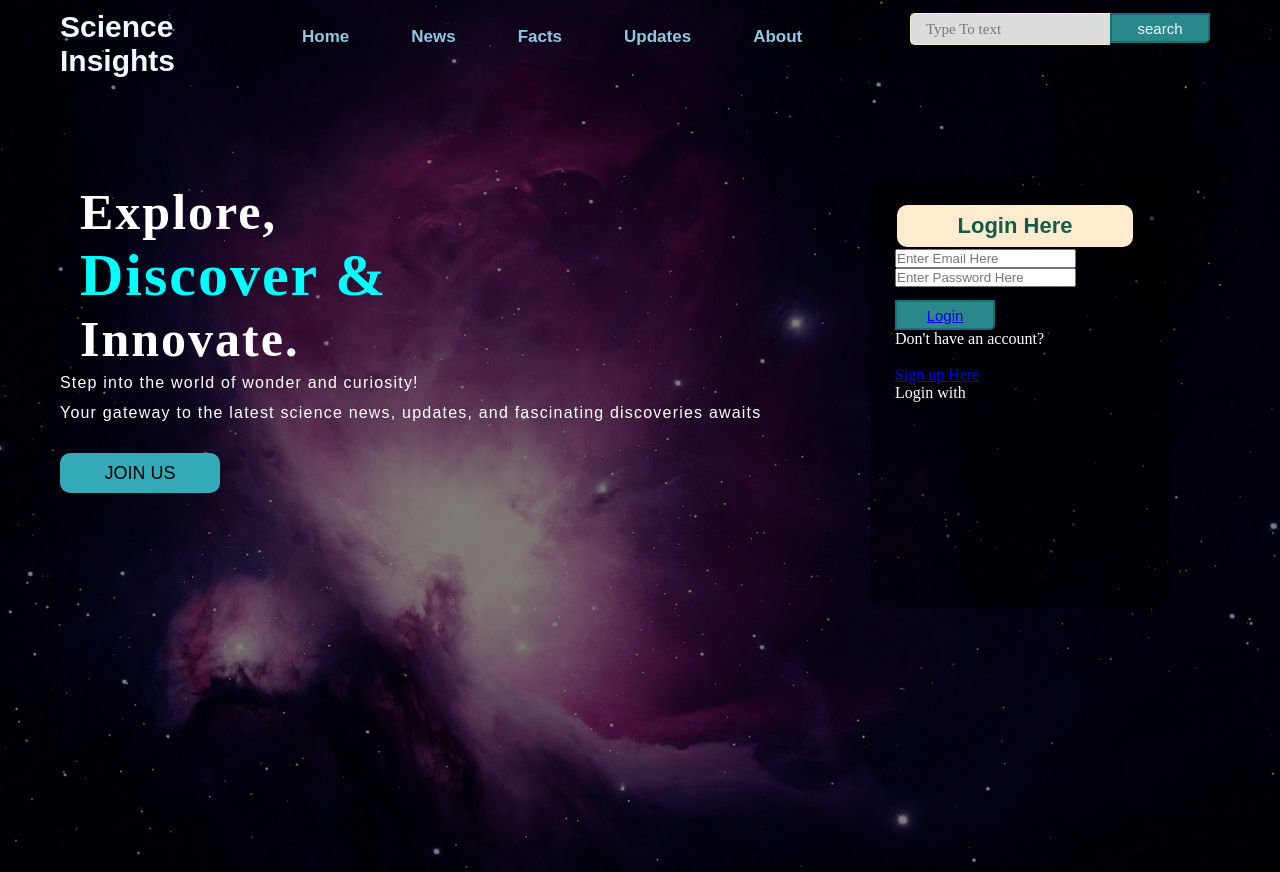
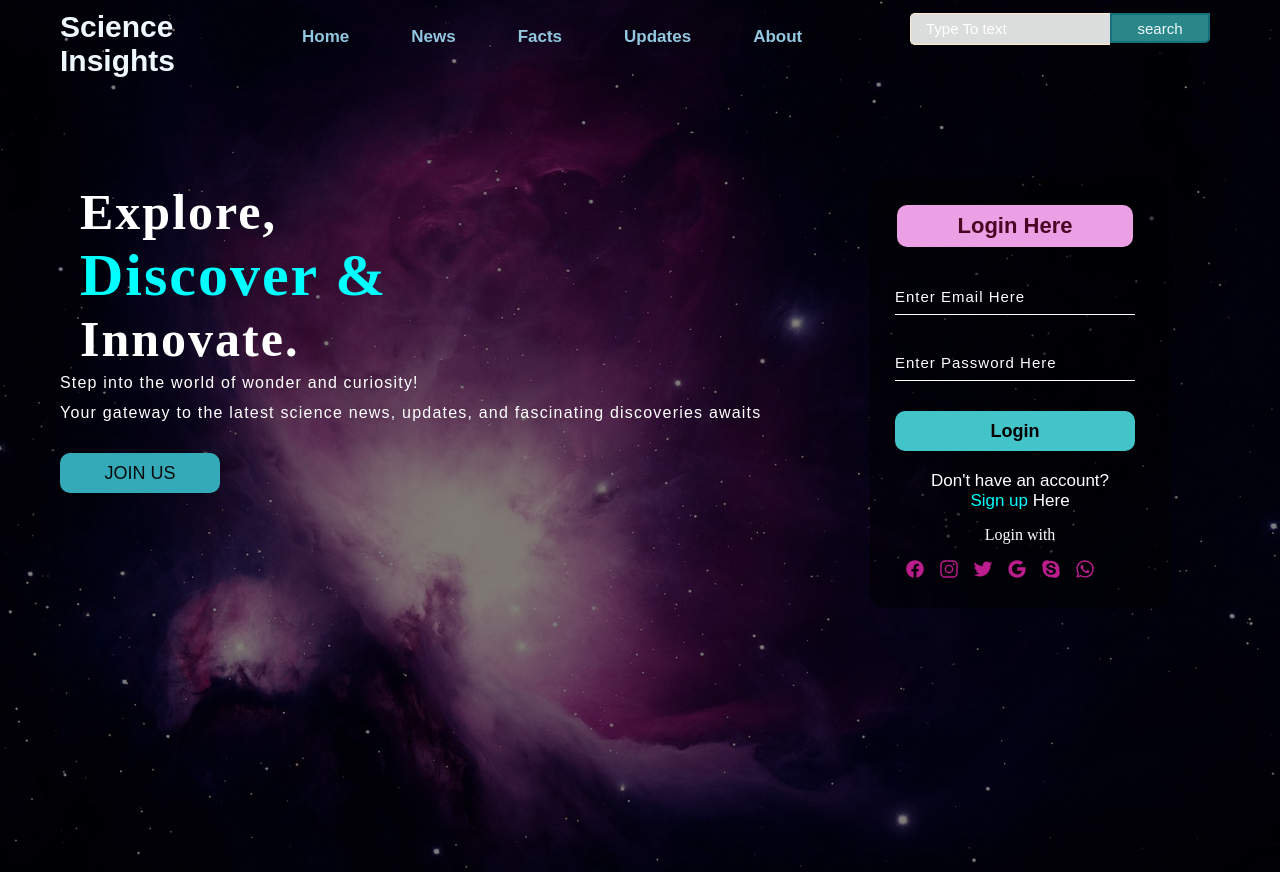
Before and after one commit to ruchira-2001/Scienceinsights, a plain HTML site: page scienceinsights_main.html in a window 1280 px wide. Drawn offline with nearby package versions, Linux system fonts and the light colour scheme.

Commit message:
new update
13th April 2024, 1.54am

```diff
--- a/scienceinsights_main.html
+++ b/scienceinsights_main.html
@@ -39,13 +39,25 @@
                   <h2>Login Here</h2>
                   <input type="email" name="email" placeholder="Enter Email Here">
                   <input type="password" name="" placeholder="Enter Password Here">
-                  <button class="btn"><a href="#">Login</a></button>
+                  <button class="btnn"><a href="#">Login</a></button>
 
-                  <p class="link">Don't have an account?</p><br>
-                  <a href="#">Sign up Here</a>
+                  <p class="link">Don't have an account?<br>
+                  <a href="#">Sign up</a> Here</a></p>
                   <p class="liw">Login with</p>
+
+                  <div class="icon">
+
+                    <a href="#"><ion-icon name="logo-facebook"></ion-icon></a>
+                    <a href="#"><ion-icon name="logo-instagram"></ion-icon></a>
+                    <a href="#"><ion-icon name="logo-twitter"></ion-icon></a>
+                    <a href="#"><ion-icon name="logo-google"></ion-icon></a>
+                    <a href="#"><ion-icon name="logo-skype"></ion-icon></a>
+                    <a href="#"><ion-icon name="logo-whatsapp"></ion-icon></a>
+                  </div>
             </div>
           </div>
     </div>
+
+<script src="https://unpkg.com/ionicons@5.4.0/dist/ionicons.js"></script>
 </body>
 </html>
--- a/style.css
+++ b/style.css
@@ -147,7 +147,7 @@ ul li a:hover{
 
 .content .cn a{
       text-decoration: none;
-      color: black;
+      color: rgb(7, 11, 12);
       transition: .3s ease;
 }
 
@@ -163,7 +163,7 @@ ul li a:hover{
 .form{
      width: 250px;
      height: 380px;
-     background: linear-gradient(to top,  rgba(0,0,0,0.5)50%,  rgba(0,0,0,0.5)50%);
+     background: linear-gradient(to top,  rgba(0, 0, 0, 0.5)50%,  rgba(0,0,0,0.5)50%);
      position: absolute;
      left: 830px;
      top: -5px;
@@ -175,10 +175,94 @@ ul li a:hover{
       width: 220px;
       font-family: sans-serif;
       text-align: center;
-      color: rgb(19, 92, 76);
+      color: rgb(70, 6, 36);
       font-size: 22px;
-      background-color: blanchedalmond;
+      background-color: rgb(235, 159, 228);
       border-radius: 10px;
       margin: 2px;
       padding: 8px;
 }
+
+.form input{
+      width: 240px;
+      height: 35px;
+      background: transparent;
+      border-bottom: 1px solid white;
+      border-top: none;
+      border-right: none;
+      border-left: none;
+      color: white;
+      font-size: 15px;
+      letter-spacing: 1px;
+      margin-top: 30px;
+      font-family: sans-serif;
+}
+
+.form input :focus{
+      outline: none;
+}
+
+::placeholder{
+      color: white;
+      font-family: Arial;
+}
+
+.btnn{
+     width: 240px;
+     height: 40px;
+     background: rgb(66, 196, 201);
+     border: none;
+     margin-top: 30px;
+     font-size: 18px;
+     border-radius: 10px;
+     cursor: pointer;
+     color: aliceblue;
+}
+
+.btnn:hover{
+      background: white;
+      color: white;
+}
+
+.btnn a{
+     text-decoration: none;
+     color: black;
+     font-weight: bold;
+}
+
+.form .link{
+     font-family: Arial, Helvetica, sans-serif;
+     font-size: 17px;
+     padding-top: 20px;
+     text-align: center;
+}
+
+.form .link a{
+    text-decoration: none;
+    color: aqua;
+}
+
+.liw{
+    padding-top: 15px;
+    padding-bottom: 10px;
+    text-align: center;
+}
+
+.icon a{
+     text-decoration: none;
+     color: white;
+     text-align: center;
+}
+
+.icon ion-icon{
+     color: rgb(187, 30, 140);
+     font-size: 20px;
+     padding-left: 10px;
+     padding-top: 5px;
+     transition: o.3s ease;
+     display: inline-flexbox;
+}
+
+.icon ion-icon:hover{
+     color: aqua;
+}
```
Also changed, not shown: link.txt (added).
